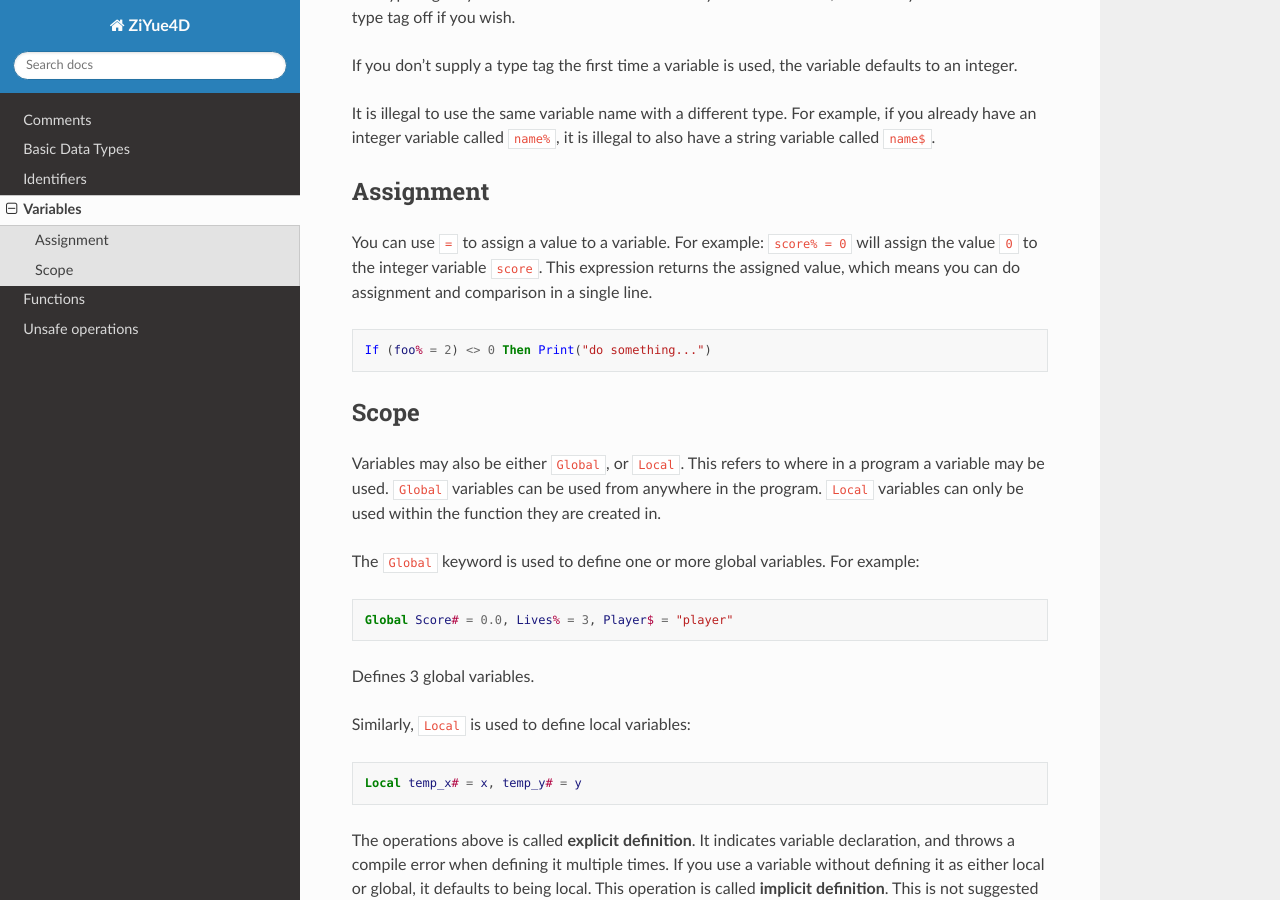
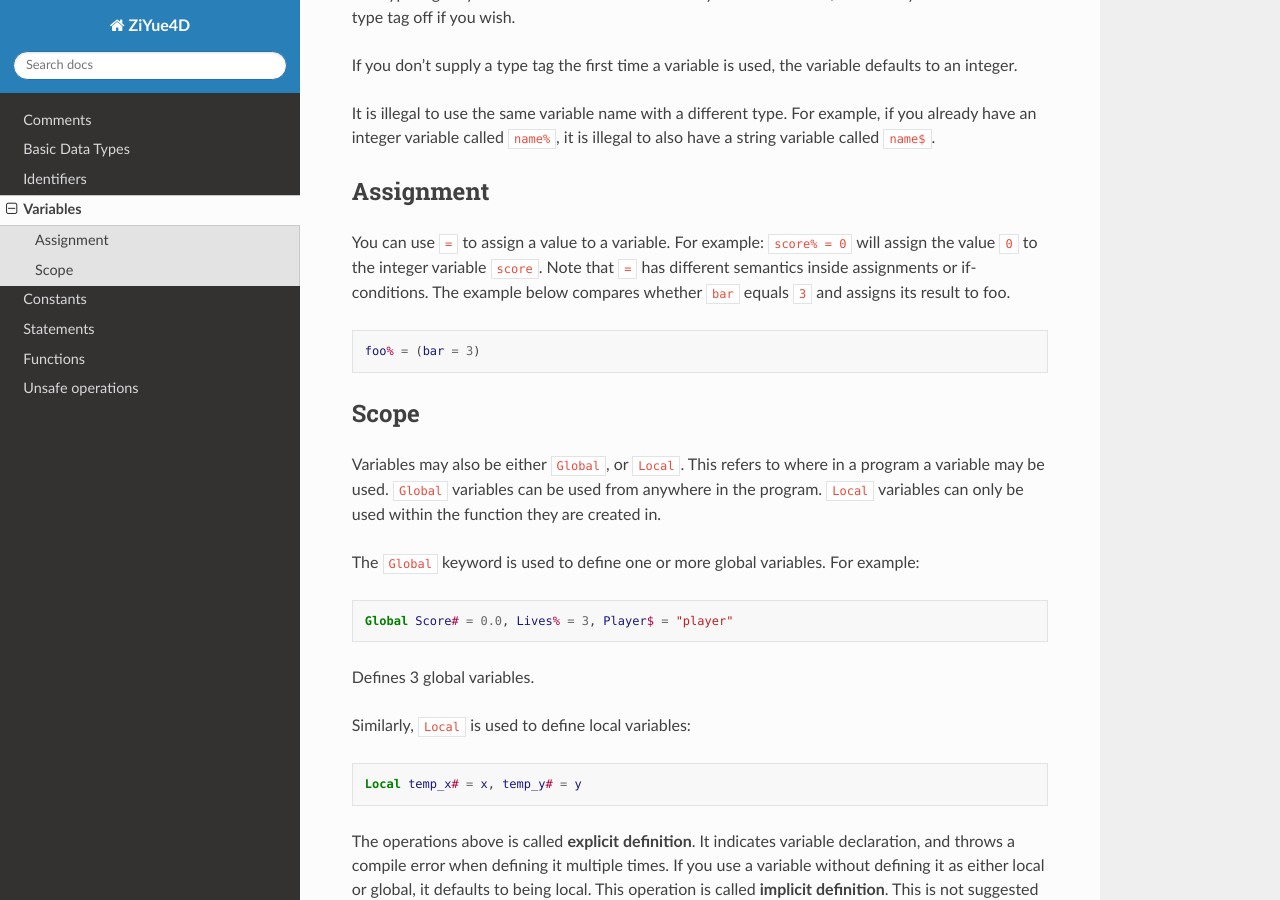
Before and after one commit to ZiYueCommentary/ziyue4d-docs, a Sphinx documentation site: the page built from docs/variables.rst, in a window 1280 px wide and 900 px high, scrolled down 444 px. Built offline with Sphinx 7.4.7 and the Read the Docs theme 3.1.0, drawn with Linux system fonts in a browser that asks for light colours.

Commit message:
Constants and statements

```diff
--- a/docs/basic-data-types.rst
+++ b/docs/basic-data-types.rst
@@ -1,7 +1,8 @@
+.. _basic-data-types:
 Basic Data Types
 ===================================
 
-There are 4 basic data types:
+There are 4 basic data types: :ref:`integer`, :ref:`float`, :ref:`string`, and :ref:`pointer`.
 
 .. _integer:
 
--- a/docs/functions.rst
+++ b/docs/functions.rst
@@ -31,6 +31,11 @@
 
 Exteral function
 ------------------------
+
+.. attention::
+
+    The signature of exteral function is case-sensitive. Mismatched case will cause linker error.
+    However, calling exteral function is not case-sensitive.
 
 **External functions** are implemented in other programming languages, which are to be called by ZiYue4D program.
 
--- a/docs/index.rst
+++ b/docs/index.rst
@@ -16,5 +16,7 @@
    basic-data-types
    identifiers
    variables
+   constants
+   statements
    functions
    unsafe-operations
--- a/docs/variables.rst
+++ b/docs/variables.rst
@@ -24,11 +24,11 @@
 Assignment
 -------------
 
-You can use ``=`` to assign a value to a variable. For example: ``score% = 0`` will assign the value ``0`` to the integer variable ``score``. This expression returns the assigned value, which means you can do assignment and comparison in a single line.
+You can use ``=`` to assign a value to a variable. For example: ``score% = 0`` will assign the value ``0`` to the integer variable ``score``. Note that ``=`` has different semantics inside assignments or if-conditions. The example below compares whether ``bar`` equals ``3`` and assigns its result to foo.
 
 .. code-block:: ziyue4d
 
-    If (foo% = 2) <> 0 Then Print("do something...")
+    foo% = (bar = 3)
 
 Scope
 -------------
```
Also changed, not shown: docs/constants.rst (added, +25 -0 lines), docs/statements.rst (added, +50 -0 lines), 1 other file.
